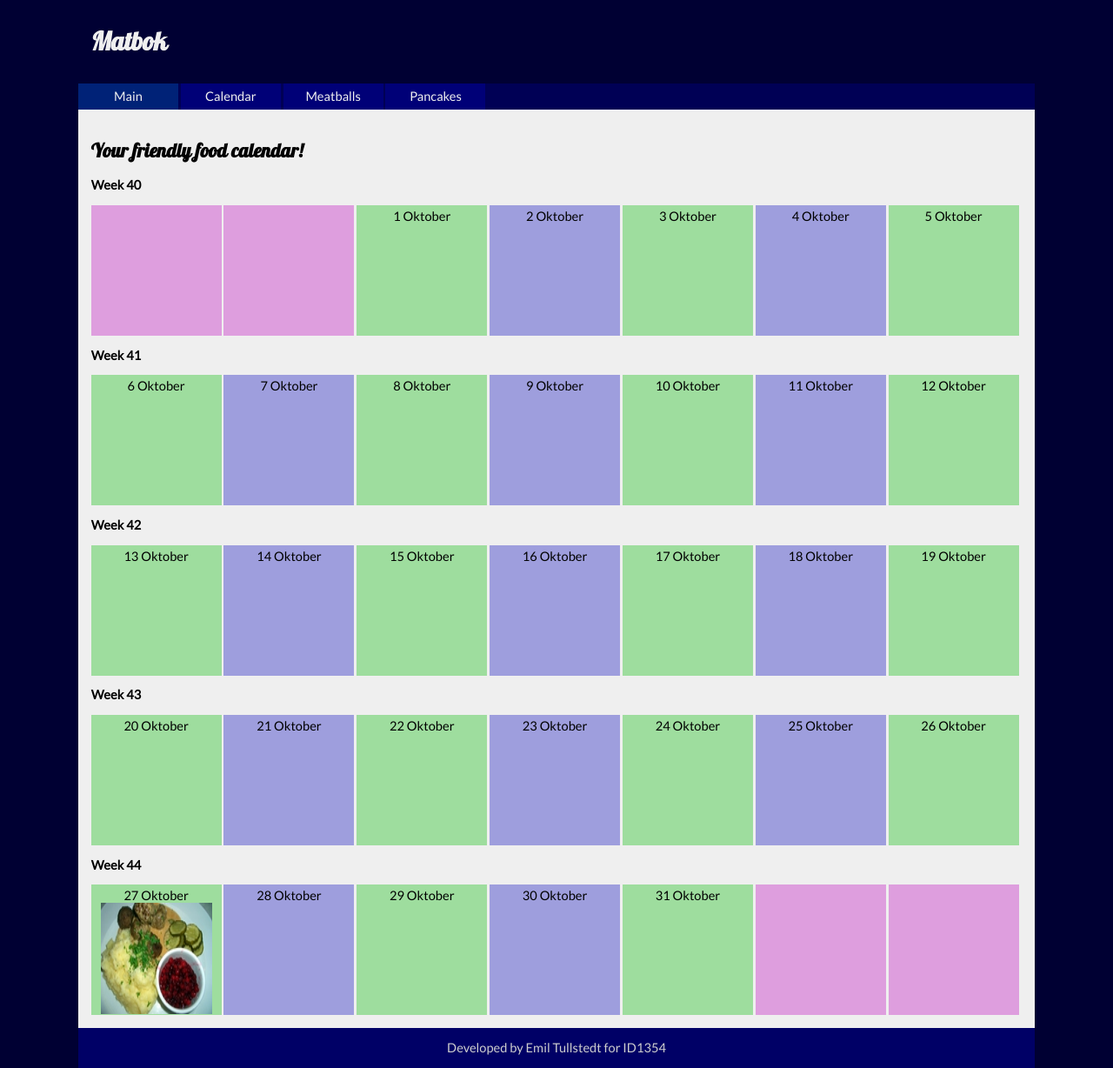
After one commit to sakjur/tasty-recipes-kth, a PHP site: page /calendar.html in a window 1280 px wide. The commit adds this page. Shown: the whole page at 87% size. Run offline with PHP 8.4, Linux system fonts and the light colour scheme.

Commit message:
Updated version

```diff
--- /dev/null
+++ b/p1/calendar.html
@@ -0,0 +1,146 @@
+<!doctype html>
+<html>
+<head>
+    <link href="css/main.css" rel="stylesheet" type="text/css" />
+    <link href="fonts/fontsheet.css" rel="stylesheet" type="text/css" />
+    <meta charset="utf-8" />
+    <title>Matbok</title>
+</head>
+
+<body>
+    <div id="container">
+        <header>
+            <h1>Matbok</h1>
+        </header>
+        <nav>
+            <a href="index.html" class="current">Main</a>
+            <a href="calendar.html">Calendar</a>
+            <a href="meatballs.html">Meatballs</a>
+            <a href="pancakes.html">Pancakes</a>
+        </nav>
+
+        <section>
+            <h2>Your friendly food calendar!</h2>
+
+            <div class="week">
+                <p class="weeknumber">Week 40</p>
+                <div class="day empty">
+                </div>
+                <div class="day empty">
+                </div>
+                <div class="day">
+                1 Oktober
+                </div>
+                <div class="day">
+                2 Oktober
+                </div>
+                <div class="day">
+                3 Oktober
+                </div>
+                <div class="day">
+                4 Oktober
+                </div>
+                <div class="day">
+                5 Oktober
+                </div>
+            </div>
+            <div class="week">
+                <p class="weeknumber">Week 41</p>
+                <div class="day">
+                6 Oktober
+                </div>
+                <div class="day">
+                7 Oktober
+                </div>
+                <div class="day">
+                8 Oktober
+                </div>
+                <div class="day">
+                9 Oktober
+                </div>
+                <div class="day">
+                10 Oktober
+                </div>
+                <div class="day">
+                11 Oktober
+                </div>
+                <div class="day">
+                12 Oktober
+                </div>
+            </div>
+            <div class="week">
+                <p class="weeknumber">Week 42</p>
+                <div class="day">
+                13 Oktober
+                </div>
+                <div class="day">
+                14 Oktober
+                </div>
+                <div class="day">
+                15 Oktober
+                </div>
+                <div class="day">
+                16 Oktober
+                </div>
+                <div class="day">
+                17 Oktober
+                </div>
+                <div class="day">
+                18 Oktober
+                </div>
+                <div class="day">
+                19 Oktober
+            </div>
+            <div class="week">
+                <p class="weeknumber">Week 43</p>
+                </div>
+                <div class="day">
+                20 Oktober
+                </div>
+                <div class="day">
+                21 Oktober
+                </div>
+                <div class="day">
+                22 Oktober
+                </div>
+                <div class="day">
+                23 Oktober
+                </div>
+                <div class="day">
+                24 Oktober
+                </div>
+                <div class="day">
+                25 Oktober
+                </div>
+                <div class="day">
+                26 Oktober
+                </div>
+            <div class="week">
+                <p class="weeknumber">Week 44</p>
+                <div class="day">
+                27 Oktober
+
+                <img src="img/meatballs128.jpg" />
+                </div>
+                <div class="day">
+                28 Oktober
+                </div>
+                <div class="day">
+                29 Oktober
+                </div>
+                <div class="day">
+                30 Oktober
+                </div>
+                <div class="day">
+                31 Oktober
+                </div>
+                <div class="day empty">
+                </div>
+                <div class="day empty">
+                </div>
+            </div>
+        </section>
+        <footer>Developed by Emil Tullstedt for ID1354</footer>
+    </div>
+</body>
+</html>
--- a/p1/css/main.css
+++ b/p1/css/main.css
@@ -1,13 +1,19 @@
-article
+section
 {
     background: #efefef;
     padding: 1em;
+}
+
+section h2
+{
+    font-family: lobster;
 }
 
 body, html
 {
     background: #000033;
     font-family: lato;
+    font-size: 11pt;
     margin: 0;
 }
 
@@ -15,14 +21,16 @@ body, html
 {
     margin: 0 auto;
     max-width: 720px;
+    width: 720px;
 }
 
 footer
 {
     background: #000066;
     color: #cecece;
-    margin: 15 auto 0 auto;
-    padding: 10px;
+    margin: 0 auto 0 auto;
+    padding: 15px 0;
+    text-align: center;
     width: 100%;
 }
 
@@ -36,8 +44,7 @@ header h1
     display: inline-block;
     font-family: lobster, sans-serif;
     font-size: 2em;
-    margin-bottom: 1em;
-    margin-top: 1em;
+    margin: 1em 0 1em .5em;
 }
 
 nav
@@ -57,7 +64,120 @@ nav a
     width: 115px;
 }
 
+nav a.current
+{
+    background: #002277;
+}
+
 nav a:hover
 {
+    background: #220077;
     color: #efefef;
 }
+
+.week
+{
+}
+
+.weeknumber
+{
+    font-weight: bold;
+}
+
+.week .day:nth-of-type(2n)
+{
+    background: #9e9edd;
+}
+
+.day
+{
+    display: inline-block;
+    padding: 5px;
+    width: 80px;
+    height: 80px;
+    background: #efefef;
+    background-color: #9edd9e;
+    text-align: center;
+    vertical-align: middle;
+}
+
+.day img
+{
+    display: block;
+    margin: 0 auto;
+}
+
+.day.empty
+{
+    background-color: #de9ede !important;
+}
+
+.day img
+{
+    width: 64px;
+    height: 64px;
+}
+
+@media (min-width: 1200px)
+{
+    #container
+    {
+        max-width: 1100px;
+        width: 1100px;
+    }
+
+    .day
+    {
+        width: 140px;
+        height: 140px;
+    }
+
+    .day img
+    {
+        width: 128px;
+        height: 128px;
+    }
+}
+
+@media (max-width: 720px)
+{
+    #container {
+        width: 100%;
+        margin: 0;
+    }
+
+    header h1 {
+        font-size: 1.2em !important;
+    }
+
+    nav a {
+        display: inline-block;
+        margin: 0 1% 3px 1%;
+        width: 47%;
+    }
+
+    .day
+    {
+        display: block;
+        width: 100%;
+        height: auto;
+        background: #efefef;
+        background-color: #9edd9e;
+        text-align: center;
+    }
+
+    .day.empty
+    {
+        display: none;
+    }
+}
+
+@media (max-width: 480px)
+{
+    nav a {
+        clear: both;
+        display: block;
+        margin: 0 0 3px 0;
+        width: 100%;
+    }
+}
```
Also changed, not shown: p1/index.html (+10 -6 lines), p1/img/meatballs.jpg (added), p1/img/meatballs128.jpg (added), 1 other file.
